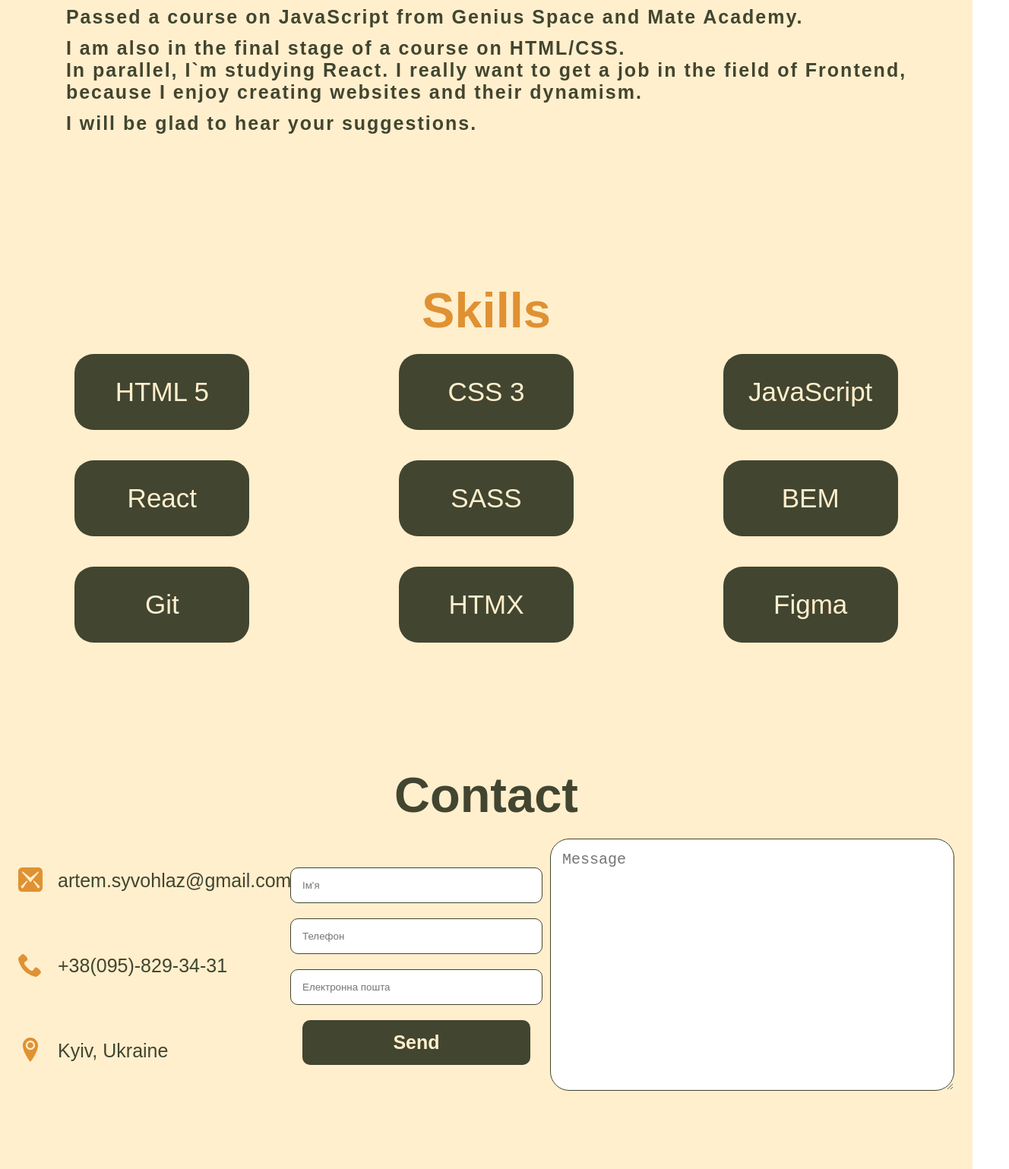
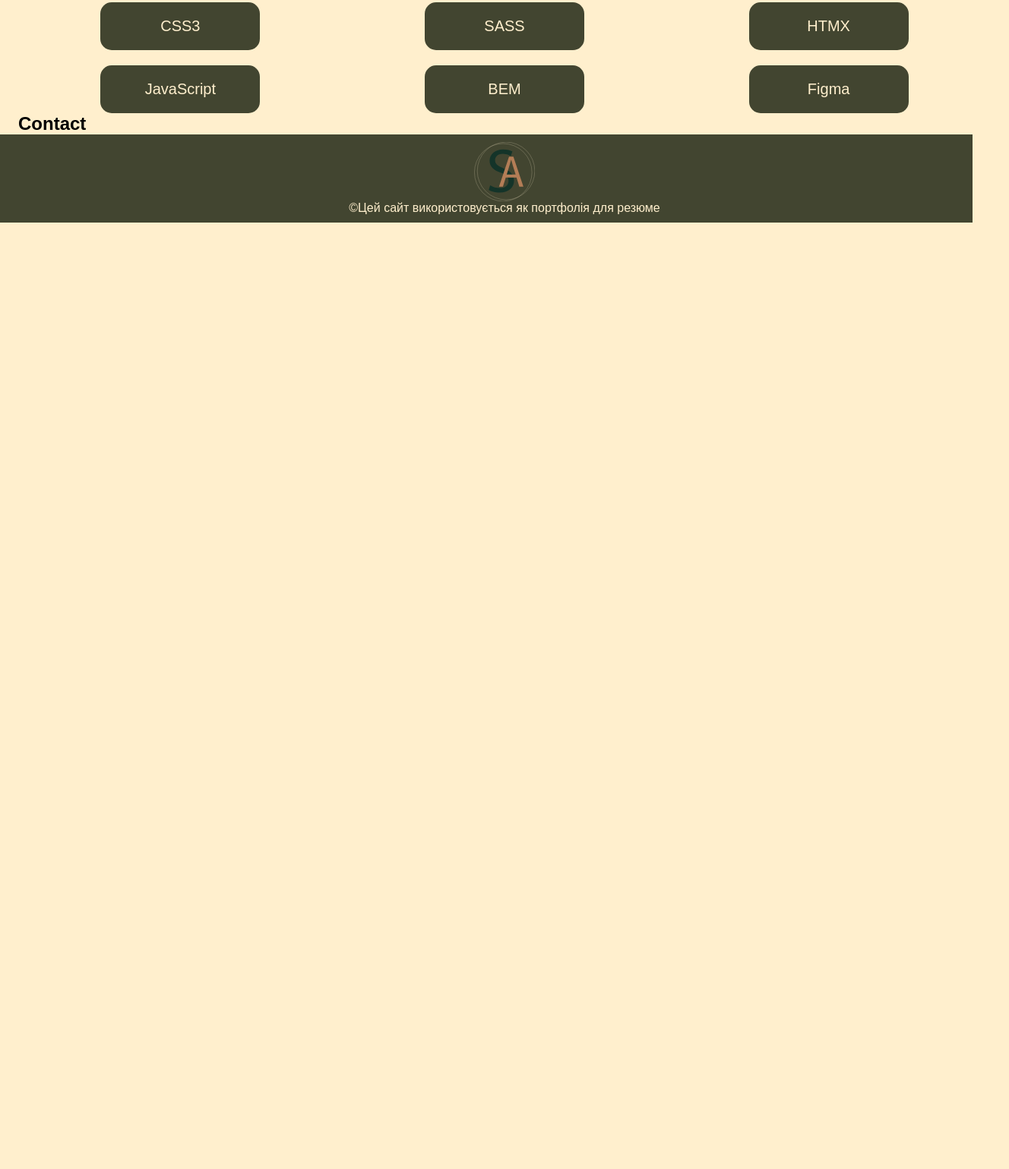
Before and after one commit to jonnytaddesky/CV, a plain HTML site: page index.html in a window 1280 px wide. Shown: the part 1181-2720 px from the top of the page at 76% size, 1328 px wide, since content can reach past the window. After the commit the page ends 1474 px from the top, so only its background shows below. Drawn offline with Linux system fonts and the light colour scheme; a web font is replaced by a local one.

Commit message:
all changes structure css and html

```diff
--- a/index.html
+++ b/index.html
@@ -9,6 +9,7 @@
   </head>
   <body>
     <header class="header">
+      <div class="container">
         <nav class="header-nav">
           <div class="nav-container">
             <ul class="header-nav-list-left">
@@ -22,10 +23,12 @@
             </ul>
           </div>
         </nav>
+      </div>
     </header>
     <main>
       <section class="hero-section">
         <div class="container">
+          <div class="hero-section-container">
             <img
               class="hero-section-photo"
               src="./images/my-photo.jpg"
@@ -33,179 +36,71 @@
             />
             <h1 class="hero-section-title">Frontend <br />Developer</h1>
           </div>
+        </div>
       </section>
-      <section id="about_me" class="section-about">
-        <h2 class="section-about-title">About me</h2>
-        <div class="section-about-info">
-          <p class="section-about-item">
+      <section id="about_me" class="about-section">
+        <div class="container">
+          <div class="about-section-container">
+            <h2 class="about-section-title">About me</h2>
+            <div class="about-section-info">
+              <p class="about-section-item">
                 Hello, everyone! Now at the beginning of the career of a
                 <span>Frontend developer</span>.
               </p>
-          <p class="section-about-item">
-            Passed a course on JavaScript from Genius Space and Mate Academy.
+              <p class="about-section-item">
+                Passed a course on JavaScript from Genius Space and Mate
+                Academy.
               </p>
-          <p class="section-about-item">
+              <p class="about-section-item">
                 I am also in the final stage of a course on HTML/CSS. <br />
-            In parallel, I`m studying React. I really want to get a job in the
-            field of Frontend, <br />
+                In parallel, I`m studying React. I really want to get a job in
+                the field of Frontend, <br />
                 because I enjoy creating websites and their dynamism.
               </p>
-          <p class="section-about-item">
+              <p class="about-section-item">
                 I will be glad to hear your suggestions.
               </p>
             </div>
+          </div>
+        </div>
       </section>
       <section id="skills" class="section-skills">
+        <div class="container">
           <h2 class="section-skills-title">Skills</h2>
+          <div class="section-skills-container">
             <ul class="section-skills-list">
-          <div class="section-skills-container">
-            <div class="section-row-skills">
-              <li class="section-skills-item">
-                <a>HTML 5</a>
-              </li>
-              <li class="section-skills-item">
-                <a>CSS 3</a>
-              </li>
-              <li class="section-skills-item">
-                <a>JavaScript</a>
-              </li>
-            </div>
-            <div class="section-row-skills">
-              <li class="section-skills-item">
-                <a>React</a>
-              </li>
-              <li class="section-skills-item">
-                <a>SASS</a>
-              </li>
-              <li class="section-skills-item">
-                <a>BEM</a>
-              </li>
-            </div>
-            <div class="section-row-skills">
-              <li class="section-skills-item">
-                <a>Git</a>
-              </li>
-              <li class="section-skills-item">
-                <a>HTMX</a>
-              </li>
-              <li class="section-skills-item">
-                <a>Figma</a>
-              </li>
+              <li class="section-skills-item"><a>HTML5</a></li>
+              <li class="section-skills-item"><a>CSS3</a></li>
+              <li class="section-skills-item"><a>JavaScript</a></li>
+            </ul>
+            <ul class="section-skills-list">
+              <li class="section-skills-item"><a>React</a></li>
+              <li class="section-skills-item"><a>SASS</a></li>
+              <li class="section-skills-item"><a>BEM</a></li>
+            </ul>
+            <ul class="section-skills-list">
+              <li class="section-skills-item"><a>Git</a></li>
+              <li class="section-skills-item"><a>HTMX</a></li>
+              <li class="section-skills-item"><a>Figma</a></li>
+            </ul>
           </div>
         </div>
-        </ul>
       </section>
-      <section id="contacts" class="section-contact">
+      <section id="contacts" class="contact-section">
+        <div class="container">
           <h2 class="contact-section-title">Contact</h2>
-        <div class="container-contact">
-          <div class="contact-info">
-            <div class="mail contact">
-              <a
-                class="logo"
-                href="mailto:artem.syvohlaz@gmail.com"
-                target="_blank"
-              >
-                <svg class="contact-address-icon" width="32" height="32">
-                  <use href="./images/icons.svg#icon-mail3"></use>
-                </svg>
-              </a>
-              <p class="item-contact">artem.syvohlaz@gmail.com</p>
-            </div>
-            <div class="phone contact">
-              <a class="logo" href="tel:+380958293431" target="_blank">
-                <svg class="contact-address-icon" width="32" height="32">
-                  <use href="./images/icons.svg#icon-phone"></use>
-                </svg>
-              </a>
-              <p class="item-contact">+38(095)-829-34-31</p>
-            </div>
-            <div class="location contact">
-              <a class="logo">
-                <svg class="contact-address-icon" width="32" height="32">
-                  <use href="./images/icons.svg#icon-location2"></use>
-                </svg>
-              </a>
-              <p class="item-contact">Kyiv, Ukraine</p>
-            </div>
-          </div>
-          <div class="form">
-            <form class="modal-form" name="contact-form" autocomplete="off">
-              <div class="container-form"></div>
-              <div class="general-input">
-                <div class="modal-form-field">
-                  <label
-                    class="form-field-label visually-hidden"
-                    for="user-name"
-                  >
-                    Ім'я
-                  </label>
-                  <input
-                    class="form-field-input"
-                    type="text"
-                    id="user-name"
-                    name="user-name"
-                    placeholder="Ім'я"
-                    minlength="2"
-                    maxlength="20"
-                    required
-                  />
-                </div>
-                <div class="modal-form-field">
-                  <label
-                    class="form-field-label visually-hidden"
-                    for="user-tel"
-                  >
-                    Телефон
-                  </label>
-                  <input
-                    class="form-field-input"
-                    type="tel"
-                    id="user-tel"
-                    name="user-tel"
-                    pattern="^\+[0-9]{12}"
-                    placeholder="Телефон"
-                    required
-                  />
-                </div>
-                <div class="modal-form-field">
-                  <label
-                    class="form-field-label visually-hidden"
-                    for="user-email"
-                  >
-                    Електронна пошта
-                  </label>
-                  <input
-                    class="form-field-input"
-                    type="email"
-                    id="user-email"
-                    name="user-email"
-                    placeholder="Електронна пошта"
-                    required
-                  />
-                </div>
-                <button class="button-send" type="submit">Send</button>
-              </div>
-              <div class=".modal-form-field-textarea">
-                <textarea
-                  class="textarea"
-                  id=""
-                  cols="30"
-                  rows="10"
-                  placeholder="Message"
-                ></textarea>
-              </div>
-            </form>
-          </div>
         </div>
       </section>
     </main>
     <footer class="footer">
+      <div class="container">
         <div class="footer-container">
           <img class="footer-logo" src="./images/footer-logo.svg" alt="Logo" />
           <p class="footer-term">
             &copy;Цей сайт використовується як портфолія для резюме
           </p>
         </div>
+      </div>
     </footer>
   </body>
 </html>
--- a/styles/style.css
+++ b/styles/style.css
@@ -57,11 +57,14 @@ html {
 }
 body {
   font-family: Montserrat, sans-serif;
+  background-color: #ffefcd;
 }
-section {
-  max-width: 100hv;
+
+.container {
   width: 100%;
-  /* margin: 0 auto; */
+  max-width: 1288px;
+  margin: 0 auto;
+  padding: 0 24px;
 }
 
 .visually-hidden {
@@ -144,290 +147,131 @@ section {
 
 /* Hero */
 .hero-section {
+  background-color: #424530;
+  margin-bottom: 52px;
+}
+
+.hero-section-container {
   display: flex;
-  flex-direction: row;
   justify-content: center;
   align-items: center;
-  width: 100%;
-  height: 800px;
-  margin: 0 auto;
-  background-color: #424530;
-}
-
-.container {
-  display: flex;
-  align-items: center;
-  background-color: #424530;
+  text-align: center;
   gap: 150px;
 }
 
 .hero-section-photo {
-  width: 400px;
-  height: auto;
-  border-radius: 400px 400px;
+  margin: 20px;
+  width: 350px;
+  border-radius: 400px 400px 0 0;
 }
 
 .hero-section-title {
-  color: #424530;
-  text-align: center;
-  width: 100%;
-  color: #ffefcd;
-  letter-spacing: 10px;
   font-size: 100px;
   font-weight: 900;
+  color: #ffefcd;
 }
 
 /* About */
-.section-about {
+.about-section {
+  background-color: #ffefcd;
+  margin-bottom: 52px;
+}
+
+.about-section-container {
   display: flex;
   flex-direction: column;
+  justify-content: center;
   align-items: center;
-  justify-content: center;
-  padding: 150px 0 0 0;
-  height: auto;
-  background-color: #ffefcd;
 }
 
-.section-about-photo {
-  width: 250px;
-  margin-right: 40px;
-}
-
-.section-about-title {
+.about-section-title {
   font-size: 65px;
-  font-weight: 800;
+  font-weight: 700;
+  margin-bottom: 20px;
   color: #424530;
 }
 
-.section-about-info {
-  font-size: 25px;
-  letter-spacing: 2px;
-  font-weight: bold;
-  padding: 20px;
+.about-section-info {
+  display: flex;
+  flex-direction: column;
+  gap: 20px;
 }
 
-.section-about-item {
-  margin-bottom: 12px;
+.about-section-item {
+  font-size: 20px;
+  font-weight: 500;
   color: #424530;
 }
 
 /* Skills */
+
 .section-skills {
-  display: flex;
-  flex-direction: column;
-  align-items: center;
-  justify-content: center;
-  text-align: center;
-  height: 800px;
-  width: 100%;
-  margin: 0 auto;
   background-color: #ffefcd;
 }
 
 .section-skills-title {
+  width: 100%;
+  margin: 0 auto;
+  text-align: center;
+  color: #e09132;
   font-size: 65px;
-  font-weight: 800;
-  color: #e09132;
-  width: 0 auto;
-  padding-bottom: 20px;
+  font-weight: 700;
+  margin-bottom: 20px;
+}
+
+.section-skills-container {
+  align-items: center;
+  display: flex;
+  width: 100%;
+  justify-content: space-around;
+  text-align: center;
 }
 
 .section-skills-list {
+  display: flex;
+  flex-direction: column;
   list-style: none;
-  width: 100%;
-  margin: 0 auto;
-  color: white;
-}
-
-.section-skills-container {
-  display: flex;
-  align-items: center;
-  flex-direction: column;
-  gap: 40px;
-  justify-content: space-around;
-}
-
-.section-row-skills {
-  display: flex;
-  width: 100%;
-  justify-content: space-around;
+  gap: 20px;
 }
 
 .section-skills-item {
-  font-size: 35px;
+  font-size: 20px;
   font-weight: 500;
-  gap: 20px;
   width: 170px;
-  padding: 30px;
+  padding: 20px;
+  border-radius: 15px;
   background-color: #424530;
   color: #ffefcd;
-  border-radius: 25px;
-  transition: transform 0.5s;
+  transition: transform 0.3s;
 }
-.section-skills-item:last-child {
-  margin-bottom: 0px;
-}
+
 .section-skills-item:hover {
   transform: scale(1.2);
-  font-size: 35px;
   background-color: #e09132;
   color: #424530;
 }
 
 /* Contacts */
 .section-contact {
-  display: flex;
-  flex-direction: column;
-  align-items: center;
-  justify-content: center;
-  text-align: center;
-  /* height: auto; */
-  background-color: #ffefcd;
-  padding-bottom: 100px;
 }
 
-.contact-section-title {
-  font-size: 65px;
-  font-weight: 800;
-  color: #424530;
-  padding-bottom: 20px;
+/* Footer */
+.footer {
+  background-color: #424530;
+  padding: 10px 10px;
 }
 
-.container-contact {
-  display: flex;
-  width: 100%;
-  justify-content: space-around;
-}
-
-.contact-info {
-  display: flex;
-  flex-direction: column;
-  justify-content: space-around;
-}
-
-.mail {
-  width: 300px;
-  display: flex;
-  align-items: center;
-}
-
-.phone {
-  width: 300px;
-  display: flex;
-  align-items: center;
-}
-
-.linkedin {
-  display: flex;
-  align-items: center;
-}
-
-.location {
-  display: flex;
-  align-items: center;
-}
-
-.contact {
-  max-width: 100%;
-  width: 300px;
-}
-
-.logo {
-  margin-right: 20px;
-}
-
-.item-contact {
-  font-size: 25px;
-  color: #424530;
-}
-
-.contact-address-icon {
-  fill: #e09132;
-}
-
-/* Form */
-.modal-form {
-  display: flex;
-  gap: 10px;
-}
-
-.general-input {
+.footer-container {
   width: 100%;
   display: flex;
   flex-direction: column;
   justify-content: center;
   align-items: center;
-  gap: 20px;
-}
-.modal-form-field {
-  width: 100%;
-}
-.form-field-input {
-  width: 300px;
-  padding: 15px;
-  border-radius: 10px;
-  border: 0;
-  border: 1px solid #424530;
+  text-align: center;
 }
 
-.form-field-input:focus {
-  border: 1px solid #e09132;
-  outline: none;
-}
-
-.form-field-input:focus::placeholder {
-  color: #e09132;
-}
-
-.button-send {
-  width: 300px;
-  padding: 15px;
-  border-radius: 10px;
-  border: 0;
-  font-size: 25px;
-  font-weight: 600;
-  background-color: #424530;
-  color: #ffefcd;
-}
-
-.button-send:hover {
-  background-color: #e09132;
-  color: #424530;
-}
-
-.textarea {
-  width: 500px;
-  height: 300px;
-  padding: 15px;
-  font-size: 20px;
-  border-radius: 25px;
-  border: 0;
-  border: 1px solid #424530;
-}
-
-.textarea:focus {
-  border: 1px solid #e09132;
-  outline: none;
-}
-
-.textarea:focus::placeholder {
-  color: #e09132;
-}
-
-/* Footer */
-
-.footer-container {
-  width: 100%;
-  height: 250px;
-  display: flex;
-  flex-direction: column;
-  justify-content: center;
-  align-items: center;
-  background-color: #a58e74;
-}
 .footer-logo {
   width: 80px;
-  margin-bottom: 20px;
 }
 
 .footer-term {
```
Also changed, not shown: 2 other files. Lines whose indentation alone changed are shown as unchanged.
